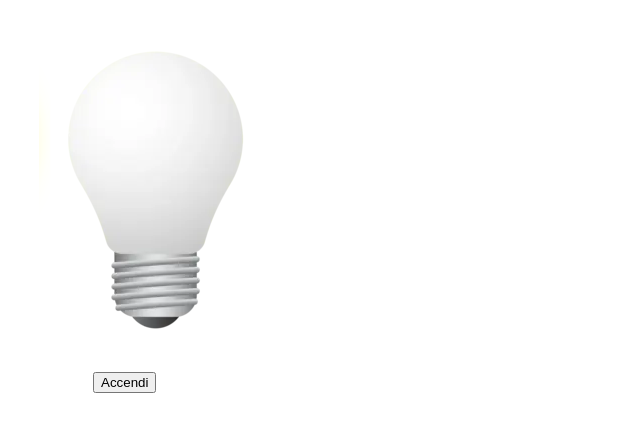
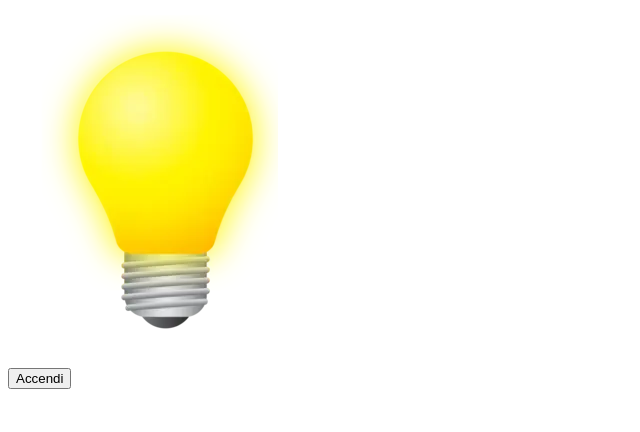
Before and after one commit to paolo-della-fera/js-dom-1, a plain HTML site: page index.html in a window 1280 px wide. Both pictures are taken after a click on the button "Accendi". Shown: the whole page, without its empty margins (0-640 px from the left). Drawn offline with Linux system fonts and the light colour scheme.

Commit message:
add click to button and logic to turn the light on and off

```diff
--- a/main.js
+++ b/main.js
@@ -4,4 +4,21 @@ const ligthOn = document.getElementById('ligth_on')
 const btn = document.getElementById('btn')
 
 // creo una variabile che mi dice lo stato della lampadina
-let turnedOn = false
+let turnedOn = false;
+
+// aggiungo il click del bottone per accendere e spegnere la luce
+btn.addEventListener('click', function() {
+    turnedOn = !turnedOn;
+    // SE clicco il bottone e la lampadina è spenta disattivo l'immagine della lampadina spenta e attivo l'immagine della lampadina accesa
+    if (turnedOn) {
+        ligthOff.style.display = 'none';
+        ligthOn.style.display = 'block';
+    }
+    //ALTRIMENTI eseguo il contrario per spegnerla
+    else {
+        ligthOff.style.display = 'block';
+        ligthOn.style.display = 'none';
+    }
+
+    console.log('click btn');
+})
--- a/style.css
+++ b/style.css
@@ -12,8 +12,3 @@
 #ligth_on {
     display: none;
 }
-
-
-#btn {
-    margin-left: 85px;
-}
```
